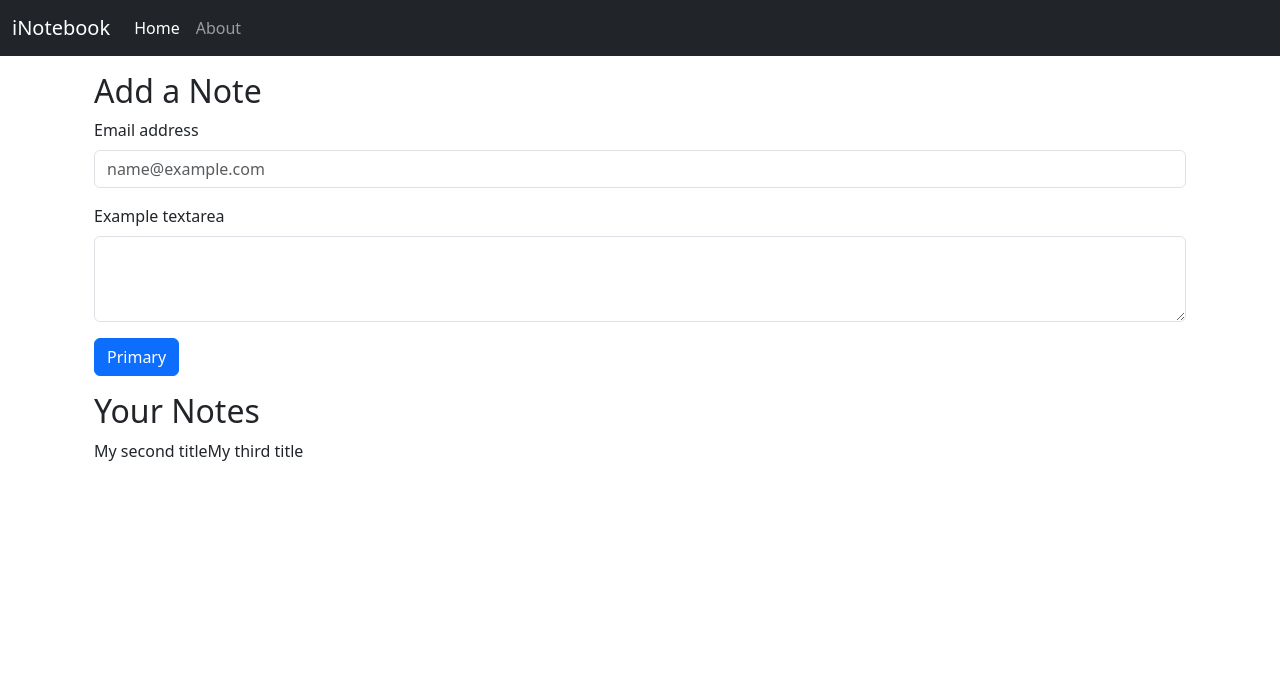
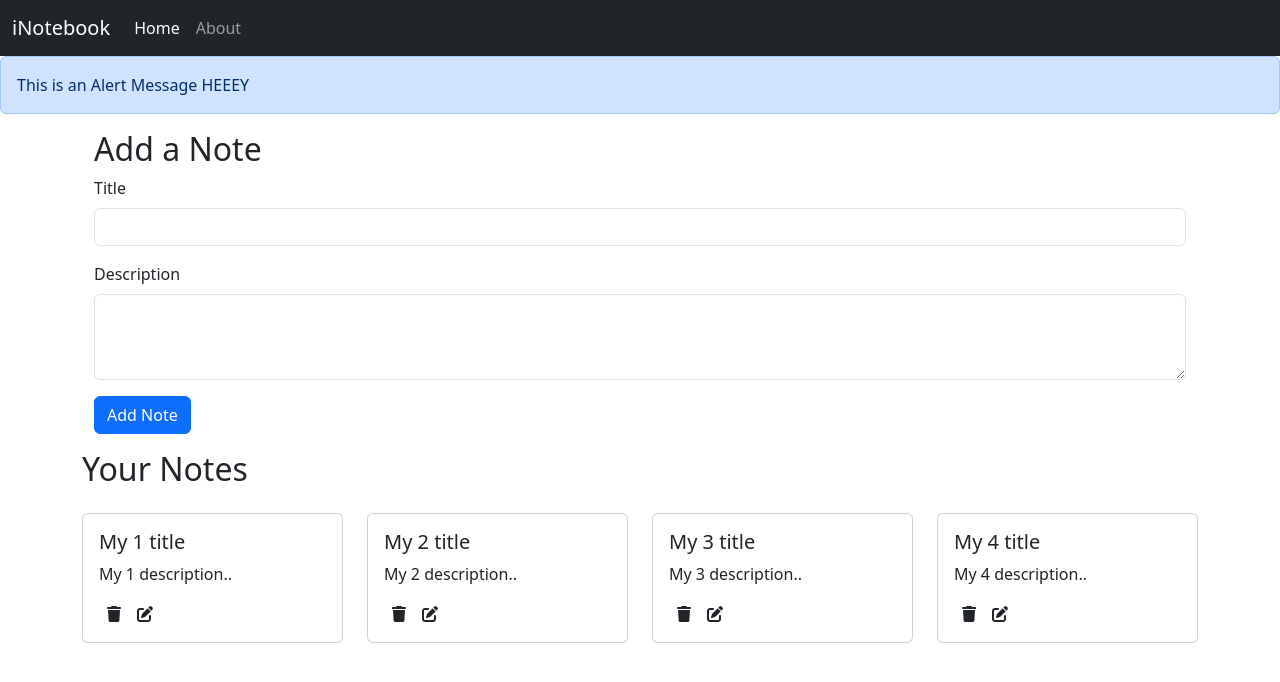
Before and after one commit to abhishek-1110/inotebook, a React (Create React App) app: page /Home in a window 1280 px wide. Shown: the top 682 px of the page. Built offline with nearby package versions, Linux system fonts and the light colour scheme.

Commit message:
Add Note, Delete note functionality introduced

```diff
--- a/public/index.html
+++ b/public/index.html
@@ -41,7 +41,8 @@
       To begin the development, run `npm start` or `yarn start`.
       To create a production bundle, use `npm run build` or `yarn build`.
     -->
-
+    <!-- font awesome -->
+    <script src="https://kit.fontawesome.com/1f0e500c6c.js" crossorigin="anonymous"></script>
     <!-- <script src="https://cdn.jsdelivr.net/npm/@popperjs/core@2.11.6/dist/umd/popper.min.js" integrity="sha384-oBqDVmMz9ATKxIep9tiCxS/Z9fNfEXiDAYTujMAeBAsjFuCZSmKbSSUnQlmh/jp3" crossorigin="anonymous"></script> -->
     <script src="https://cdn.jsdelivr.net/npm/bootstrap@5.3.0-alpha1/dist/js/bootstrap.min.js" integrity="sha384-mQ93GR66B00ZXjt0YO5KlohRA5SY2XofN4zfuZxLkoj1gXtW8ANNCe9d5Y3eG5eD" crossorigin="anonymous"></script>
   </body>
--- a/src/App.js
+++ b/src/App.js
@@ -4,12 +4,15 @@ import { BrowserRouter as Router, Route, Routes } from "react-router-dom";
 import About from "./Components/About";
 import Home from "./Components/Home";
 import NoteState from "./context/notes/NoteState";
+import Alert from "./Components/Alert";
+
 function App() {
   return (
     <>
       <NoteState>
         <Router>
           <Navbar />
+          <Alert message = "HEEEY"/>
           <Routes>
           </Routes>
           <div className="container">
--- a/src/Components/About.js
+++ b/src/Components/About.js
@@ -1,9 +1,8 @@
 import React from "react";
-import { useContext } from "react";
-import noteContext from "../context/notes/NoteContext";
+
 const About = () => {
-  const a = useContext(noteContext);
-  return <div>This is About {a.name}</div>;
+
+  return <div>This is About</div>;
 };
 
 export default About;
--- /dev/null
+++ b/src/Components/AddNote.js
@@ -0,0 +1,57 @@
+import React, { useContext, useState } from "react";
+import noteContext from "../context/notes/NoteContext";
+
+const AddNote = () => {
+  const context = useContext(noteContext);
+  const { addNote } = context;
+
+  const [note, setNote] = useState({title: "", description: "", tag: ""})
+
+  const onChange = (e) => {
+        // spread
+        setNote({...note, [e.target.name]: e.target.value })
+  };
+
+  const handleClick = (e) => {
+    // to prevent page from loading
+    e.preventDefault();
+    addNote(note.title, note.description, note.tag);
+
+  };
+  return (
+    <div className="container my-3">
+      <h2>Add a Note</h2>
+      <div className="mb-3">
+        <label htmlFor="exampleFormControlInput1" className="form-label">
+          Title
+        </label>
+        <input
+          type="text"
+          className="form-control"
+          id="title"
+          name="title"
+          onChange={onChange}
+        />
+      </div>
+      <div className="mb-3">
+        <label htmlFor="exampleFormControlTextarea1" className="form-label">
+          Description
+        </label>
+        <textarea
+          className="form-control"
+          id="description"
+          rows="3"
+          name="description"
+          onChange={onChange}
+        ></textarea>
+      </div>
+      <div className="button">
+        <button type="button" class="btn btn-primary" onClick={handleClick}>
+          Add Note
+        </button>
+      </div>
+    </div>
+  );
+};
+
+export default AddNote;
--- /dev/null
+++ b/src/Components/Alert.js
@@ -0,0 +1,13 @@
+import React from "react";
+
+const Alert = (props) => {
+  return (
+    <div>
+      <div class="alert alert-primary" role="alert">
+        This is an Alert Message {props.message}
+      </div>
+    </div>
+  );
+};
+
+export default Alert;
--- a/src/Components/Home.js
+++ b/src/Components/Home.js
@@ -1,49 +1,10 @@
-import React, { useContext, useState } from "react";
-import noteContext from "../context/notes/NoteContext";
+import Notes from "./Notes";
 
 const Home = () => {
-  const context = useContext(noteContext);
-
-  const { notes, setNotes } = context;
 
   return (
     <>
-      <div className="container my-3">
-        <h2>Add a Note</h2>
-        <div className="mb-3">
-          <label for="exampleFormControlInput1" className="form-label">
-            Email address
-          </label>
-          <input
-            type="email"
-            className="form-control"
-            id="exampleFormControlInput1"
-            placeholder="name@example.com"
-          />
-        </div>
-        <div className="mb-3">
-          <label for="exampleFormControlTextarea1" className="form-label">
-            Example textarea
-          </label>
-          <textarea
-            className="form-control"
-            id="exampleFormControlTextarea1"
-            rows="3"
-          ></textarea>
-        </div>
-        <div className="button">
-          <button type="button" class="btn btn-primary">
-            Primary
-          </button>
-        </div>
-      </div>
-      <div className="container my-3">
-        <h2>Your Notes</h2>
-        {/* To map your notes and display */}
-        {notes.map((note) => {
-          return note.title;
-        })}
-      </div>
+     <Notes ></Notes>
     </>
   );
 };
--- /dev/null
+++ b/src/Components/NoteItem.js
@@ -0,0 +1,31 @@
+import React, { useContext } from "react";
+import noteContext from "../context/notes/NoteContext";
+
+export const NoteItem = (props) => {
+  const context = useContext(noteContext);
+  const { deleteNote } = context;
+  const { note } = props;
+  return (
+    <>
+      <div className="col-md-3">
+        <div className="card my-3">
+          <div className="card-body">
+            <h5 className="card-title">{note.title}</h5>
+            <p className="card-text">{note.description}</p>
+            <i
+              className="fa-solid fa-trash mx-2"
+              style={{ cursor: "pointer" }}
+              onClick={() => {deleteNote(note._id)}}
+            ></i>
+            <i
+              className="fa-solid fa-pen-to-square mx-2"
+              style={{ cursor: "pointer" }}
+            ></i>
+          </div>
+        </div>
+      </div>
+    </>
+  );
+};
+
+export default NoteItem;
--- /dev/null
+++ b/src/Components/Notes.js
@@ -0,0 +1,25 @@
+import React, { useContext } from "react";
+import noteContext from "../context/notes/NoteContext";
+import { NoteItem } from "./NoteItem";
+import AddNote from "./AddNote";
+
+const Notes = () => {
+  const context = useContext(noteContext);
+
+  const { notes, addNote } = context;
+
+  return (
+    <>
+      <AddNote></AddNote>
+      <div className="row my-3">
+        <h2>Your Notes</h2>
+        {/* To map your notes and display */}
+        {notes.map((note) => {
+          return <NoteItem key={note._id} note={note}></NoteItem>;
+        })}
+      </div>
+    </>
+  );
+};
+
+export default Notes;
--- a/src/context/notes/NoteState.js
+++ b/src/context/notes/NoteState.js
@@ -6,17 +6,35 @@ const NoteState = (props) => {
     {
       _id: "63f1eb30378c9d1acb368d0c",
       user: "63edc63cb825ef0eeb4a2f97",
-      title: "My second title",
-      description: "My second description..",
+      title: "My 1 title",
+      description: "My 1 description..",
       tag: "General",
       date: "2023-02-19T09:26:08.559Z",
       __v: 0,
     },
     {
-      _id: "63f21a2749e594fc8d938c42",
+      _id: "63f21a2749e594fc8d938c432",
       user: "63edc63cb825ef0eeb4a2f97",
-      title: "My third title",
-      description: "My third description..",
+      title: "My 2 title",
+      description: "My 2 description..",
+      tag: "General",
+      date: "2023-02-19T12:46:31.497Z",
+      __v: 0,
+    },
+    {
+      _id: "63f21a2749e594fc8d938c442",
+      user: "63edc63cb825ef0eeb4a2f97",
+      title: "My 3 title",
+      description: "My 3 description..",
+      tag: "General",
+      date: "2023-02-19T12:46:31.497Z",
+      __v: 0,
+    },
+    {
+      _id: "63f21a2749e594fc8d938c452",
+      user: "63edc63cb825ef0eeb4a2f97",
+      title: "My 4 title",
+      description: "My 4 description..",
       tag: "General",
       date: "2023-02-19T12:46:31.497Z",
       __v: 0,
@@ -25,8 +43,44 @@ const NoteState = (props) => {
 
   const [notes, setNotes] = useState(notesInitial);
 
+  // add a note
+  const addNote = (title, description, tag) => {
+    // to do api call
+    console.log("Adding a new Note");
+
+    const note = {
+      _id: "63f1eb30378c9d1acb368d0c",
+      user: "63edc63cb825ef0eeb4a2f97",
+      title: title,
+      description: description,
+      tag: tag,
+      date: "2023-02-19T09:26:08.559Z",
+      __v: 0,
+    };
+    // concat
+    setNotes(notes.concat(note));
+  };
+
+  // delete a note
+  const deleteNote = (id) => {
+    console.log("Deleteing note with id" + id);
+    const newNotes = notes.filter((note) => {
+      return note._id !== id;
+    });
+    setNotes(newNotes);
+  };
+
+  // edit a note
+  const editNote = (id, title, description, tag) => {
+
+
+
+  };
+
   return (
-    <noteContext.Provider value={{notes, setNotes}}>{props.children}</noteContext.Provider>
+    <noteContext.Provider value={{ notes, addNote, deleteNote, editNote }}>
+      {props.children}
+    </noteContext.Provider>
   );
 };
 
```
